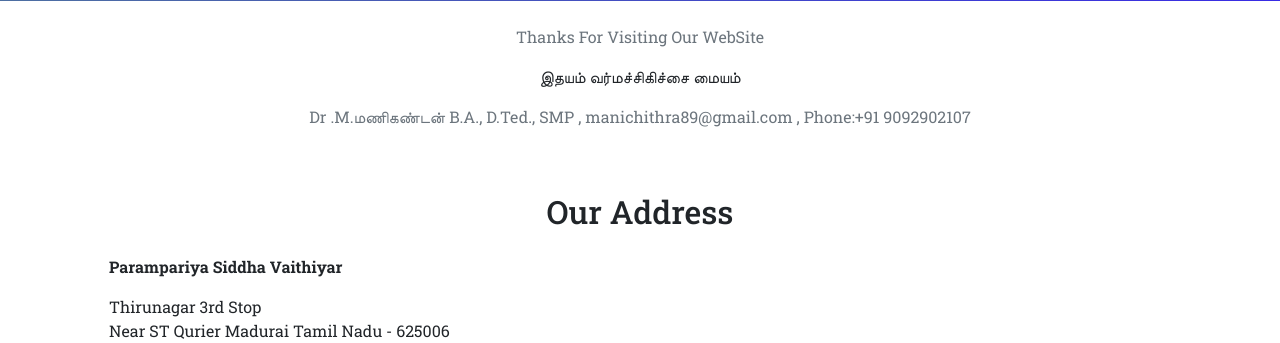
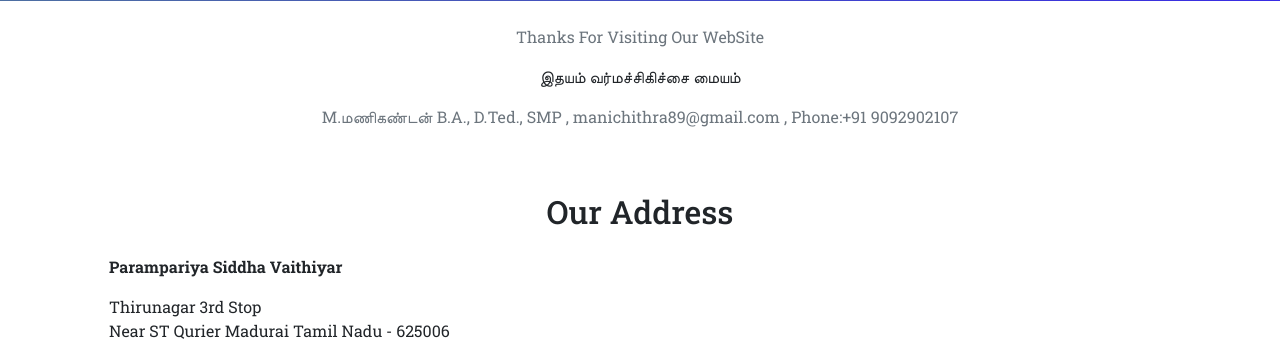
Before and after one commit to sriram-65/siddha, a Flask app: page / in a window 1280 px wide. Shown: the part 5667-6010 px from the top of the page. Run offline with Flask 3, Linux system fonts and the light colour scheme.

Commit message:
Update index.html

```diff
--- a/templates/index.html
+++ b/templates/index.html
@@ -419,7 +419,7 @@
     <div class="row">
         <p class="text-center text-muted">Thanks For Visiting Our WebSite</p>
          <p class="text-center text-5em">இதயம் வர்மச்சிகிச்சை மையம்</p>
-         <p class="text-center text-muted">Dr .M.மணிகண்டன் B.A., D.Ted., SMP , manichithra89@gmail.com , Phone:+91 9092902107</p>
+         <p class="text-center text-muted">M.மணிகண்டன் B.A., D.Ted., SMP , manichithra89@gmail.com , Phone:+91 9092902107</p>
 
 
       <div class="col-12 mb-4 mt-4">
```
